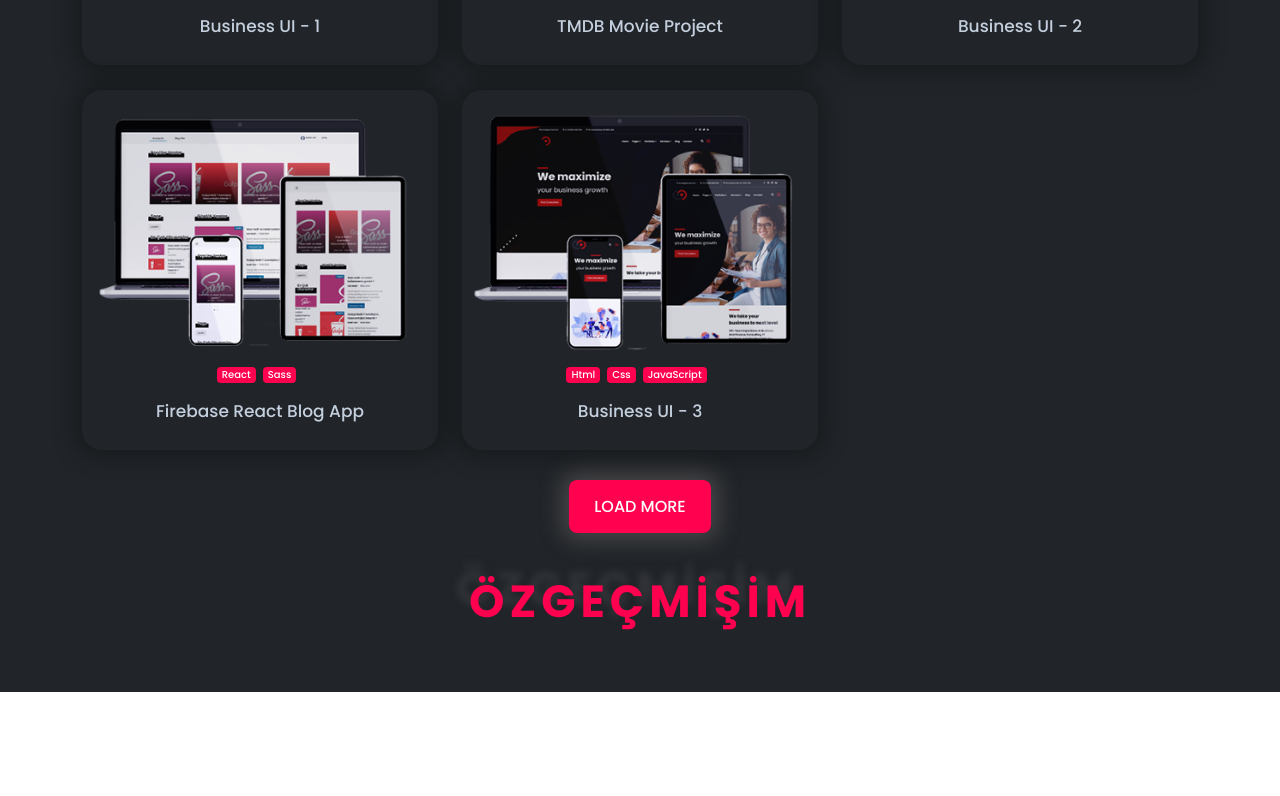
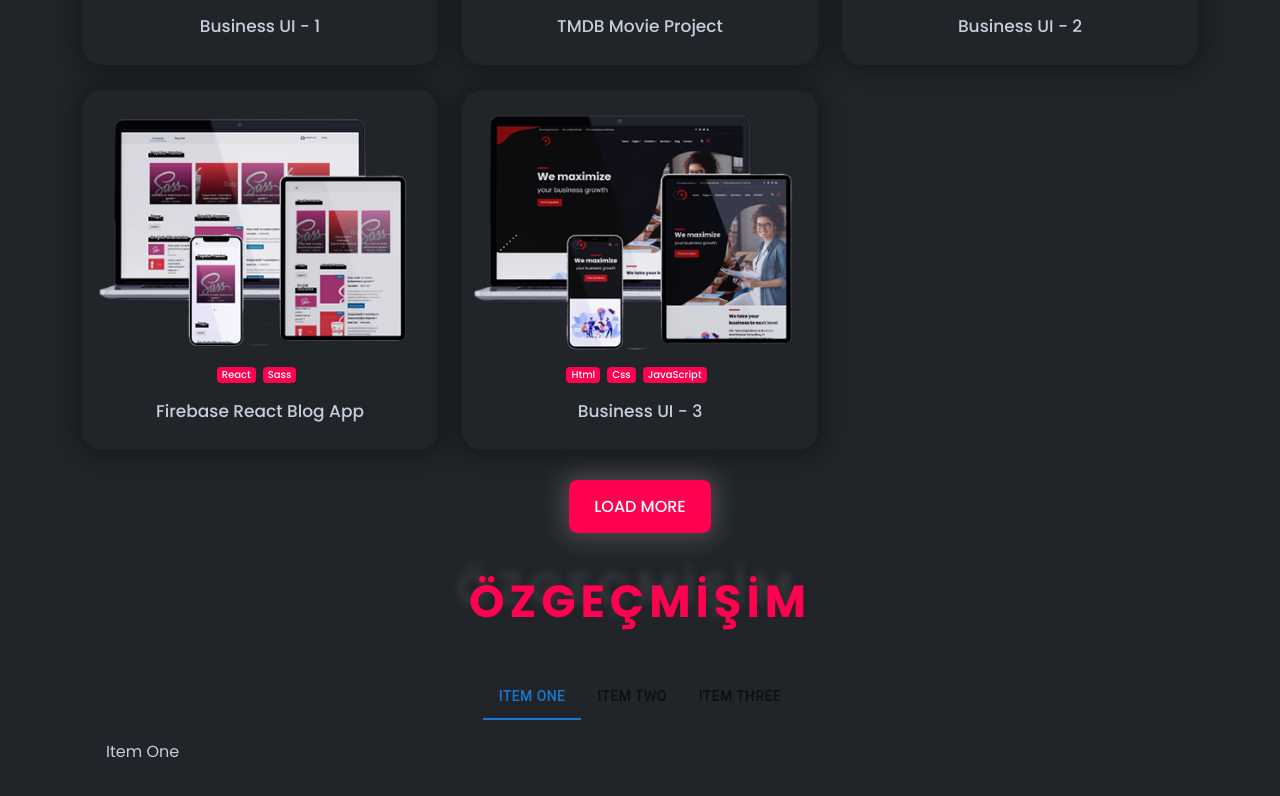
Before and after one commit to kadirula/react-my-portfolio, a React (Create React App) app: page / in a window 1280 px wide. Shown: the part 1153-1949 px from the top of the page. Before the commit the page ends 1845 px from the top, so only its background shows below. Built offline with nearby package versions, Linux system fonts and the light colour scheme.

Commit message:
resume section created

```diff
--- a/package.json
+++ b/package.json
@@ -3,6 +3,9 @@
   "version": "0.1.0",
   "private": true,
   "dependencies": {
+    "@emotion/react": "^11.10.4",
+    "@emotion/styled": "^11.10.4",
+    "@mui/material": "^5.10.7",
     "@reduxjs/toolkit": "^1.8.5",
     "@testing-library/jest-dom": "^5.16.5",
     "@testing-library/react": "^13.4.0",
--- a/src/components/ResumeSection.jsx
+++ b/src/components/ResumeSection.jsx
@@ -1,6 +1,8 @@
-import React from 'react'
+import CustomTabs from "./Tabs/CustomTabs"
+
 
 const ResumeSection = () => {
+
     return (
         <section className="section resume-section">
             <div className="row mb-5">
@@ -10,6 +12,11 @@ const ResumeSection = () => {
                     </div>
                 </div>
             </div>
+            <div className="row">
+                <div className="col-md-12">
+                    <CustomTabs />
+                </div>
+            </div>
         </section>
     )
 }
--- /dev/null
+++ b/src/components/Tabs/CustomTabs.jsx
@@ -0,0 +1,44 @@
+import { useState } from "react";
+import Tabs from '@mui/material/Tabs';
+import Tab from '@mui/material/Tab';
+import TabPanel from "./TabPanel";
+
+const CustomTabs = () => {
+    const [selectedTab, setSelectedTab] = useState(0);
+
+    const idGenerator = (index) => {
+        return {
+            id: `simple-tab-${index}`,
+            'aria-controls': `simple-tabpanel-${index}`,
+        };
+    }
+
+    const handleChange = (event, newValue) => {
+        setSelectedTab(newValue);
+    };
+
+    return (
+        <div className="tabs">
+            <div className="tabs__filter">
+                <Tabs value={selectedTab} centered onChange={handleChange} aria-label="basic tabs example">
+                    <Tab label="Item One" {...idGenerator(0)} />
+                    <Tab label="Item Two" {...idGenerator(1)} />
+                    <Tab label="Item Three" {...idGenerator(2)} />
+                </Tabs>
+            </div>
+            <div className="tabs__panel">
+                <TabPanel value={selectedTab} index={0}>
+                    Item One
+                </TabPanel>
+                <TabPanel value={selectedTab} index={1}>
+                    Item Two
+                </TabPanel>
+                <TabPanel value={selectedTab} index={2}>
+                    Item Three
+                </TabPanel>
+            </div>
+        </div>
+    )
+}
+
+export default CustomTabs
--- /dev/null
+++ b/src/components/Tabs/TabPanel.jsx
@@ -0,0 +1,22 @@
+import Box from '@mui/material/Box';
+
+const TabPanel = (props) => {
+    const { children, value, index, ...other } = props;
+    return (
+        <div
+            role="tabpanel"
+            hidden={value !== index}
+            id={`simple-tabpanel-${index}`}
+            aria-labelledby={`simple-tab-${index}`}
+            {...other}
+        >
+            {value === index && (
+                <Box sx={{ p: 3 }}>
+                    {children}
+                </Box>
+            )}
+        </div>
+    )
+}
+
+export default TabPanel
```
Also changed, not shown: src/components/Tabs/TabFilter.jsx (added, +9 -0 lines), 1 other file (tests, documents, lock files or other folders).
